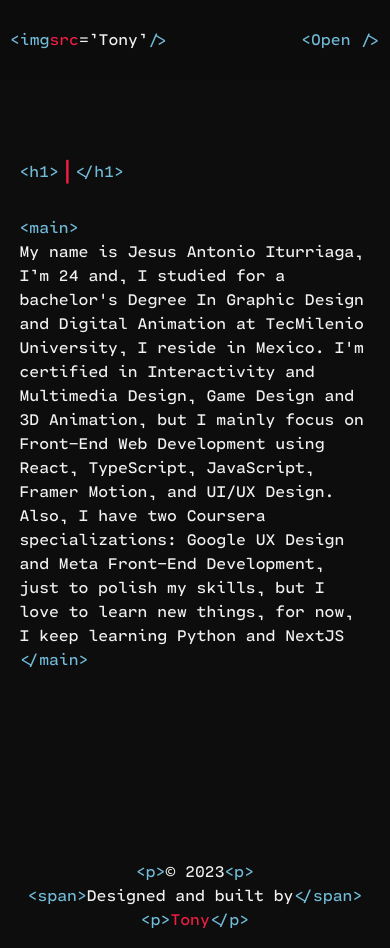
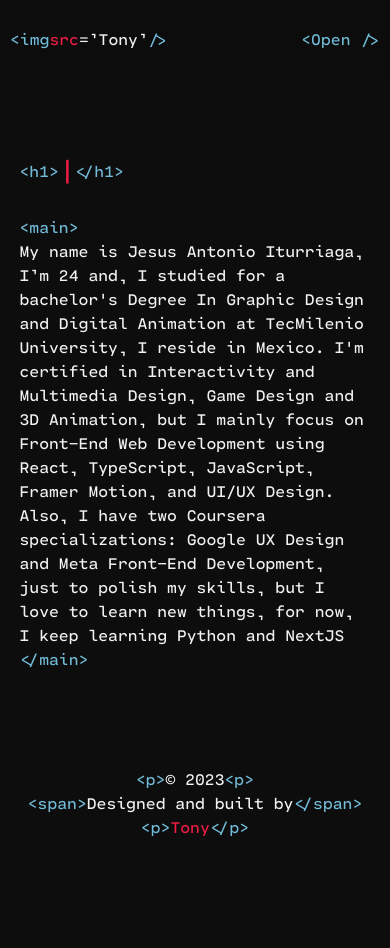
Before and after one commit to AntonioCait/tony-website, a React (Vite) app: page /about in a window 390 px wide. After the commit the page ends 856 px from the top, so only its background shows below. Built offline with nearby package versions, Linux system fonts and the light colour scheme.

Commit message:
about fix mobile

```diff
--- a/src/pages/About.tsx
+++ b/src/pages/About.tsx
@@ -9,6 +9,14 @@ const StyledSectionHero = styled.section`
 	height: 100vh;
 	padding-top: 80px;
 	padding-bottom: 5rem;
+
+	@media (max-width: 768px) {
+		height: 100%;
+	}
+
+	@media (max-width: 480px) {
+		height: 100%;
+	}
 `;
 
 const StyledSectionContent = styled.main`
```
